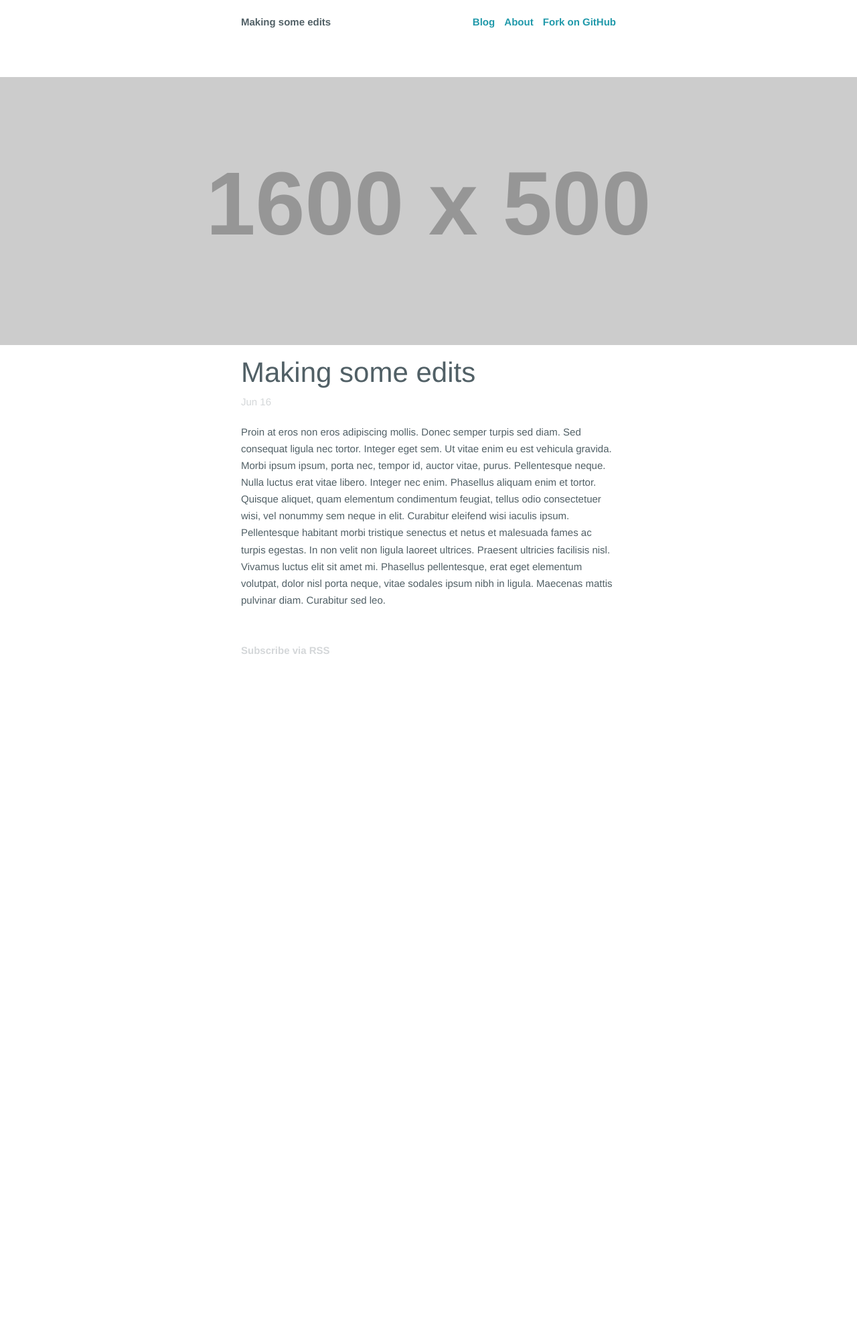
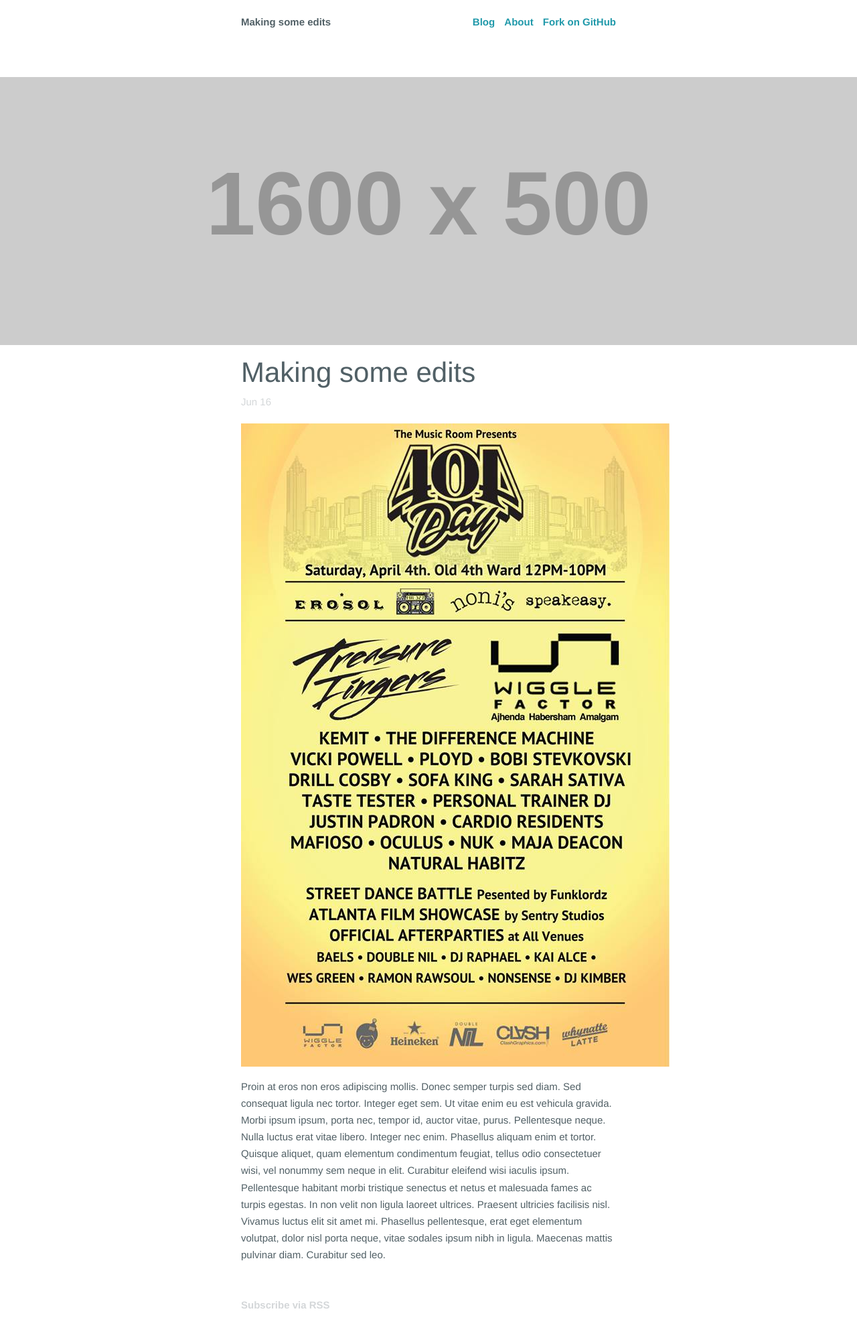
Before and after one commit to purplehairlaw/purplehairlaw.github.io, a Jekyll site: the page built from _posts/2013-06-16-hello-again.md, in a window 1280 px wide. Shown: the whole page at 67% size. Built offline with Jekyll 4.4.1, drawn with Linux system fonts in a browser that asks for light colours; before the commit the page ends 1023 px from its top, so only the background shows below that.

Commit message:
![404day.jpg]({{site.baseurl}}/media/404day.jpg)

```diff
--- a/_posts/2013-06-16-hello-again.md
+++ b/_posts/2013-06-16-hello-again.md
@@ -9,5 +9,7 @@
 ---
 
 
+![404day.jpg]({{site.baseurl}}/media/404day.jpg)
+
 
 Proin at eros non eros adipiscing mollis. Donec semper turpis sed diam. Sed consequat ligula nec tortor. Integer eget sem. Ut vitae enim eu est vehicula gravida. Morbi ipsum ipsum, porta nec, tempor id, auctor vitae, purus. Pellentesque neque. Nulla luctus erat vitae libero. Integer nec enim. Phasellus aliquam enim et tortor. Quisque aliquet, quam elementum condimentum feugiat, tellus odio consectetuer wisi, vel nonummy sem neque in elit. Curabitur eleifend wisi iaculis ipsum. Pellentesque habitant morbi tristique senectus et netus et malesuada fames ac turpis egestas. In non velit non ligula laoreet ultrices. Praesent ultricies facilisis nisl. Vivamus luctus elit sit amet mi. Phasellus pellentesque, erat eget elementum volutpat, dolor nisl porta neque, vitae sodales ipsum nibh in ligula. Maecenas mattis pulvinar diam. Curabitur sed leo.
```
